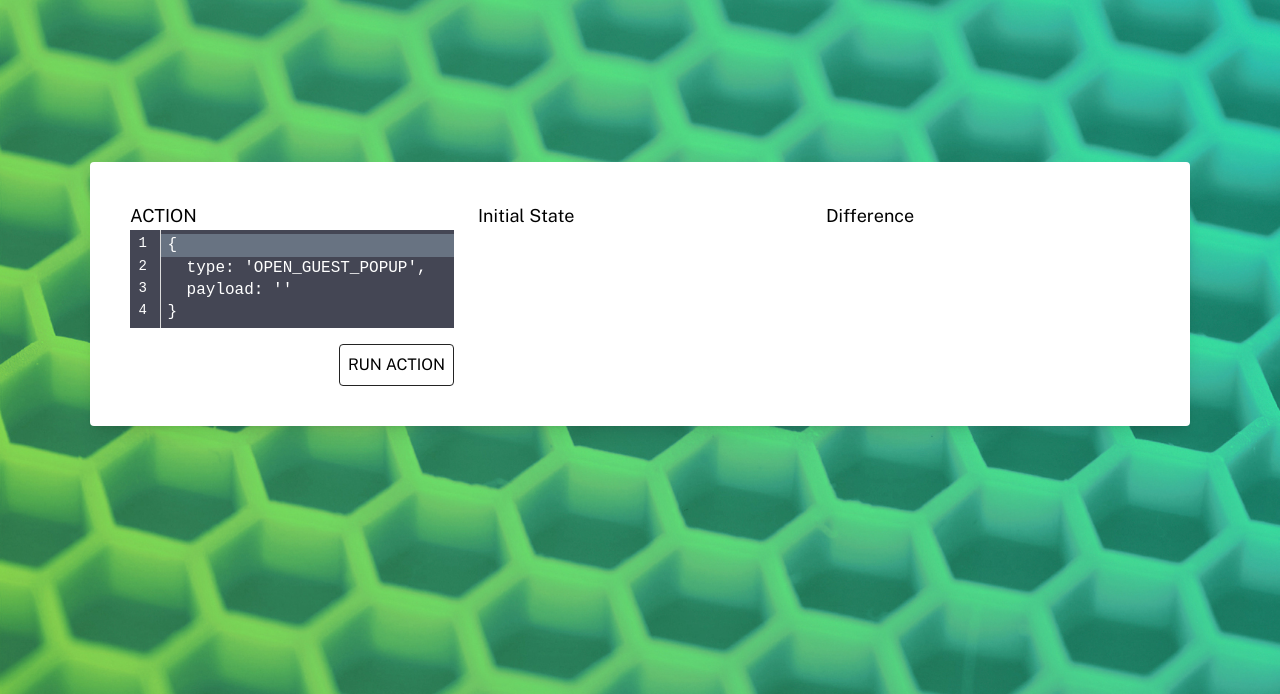
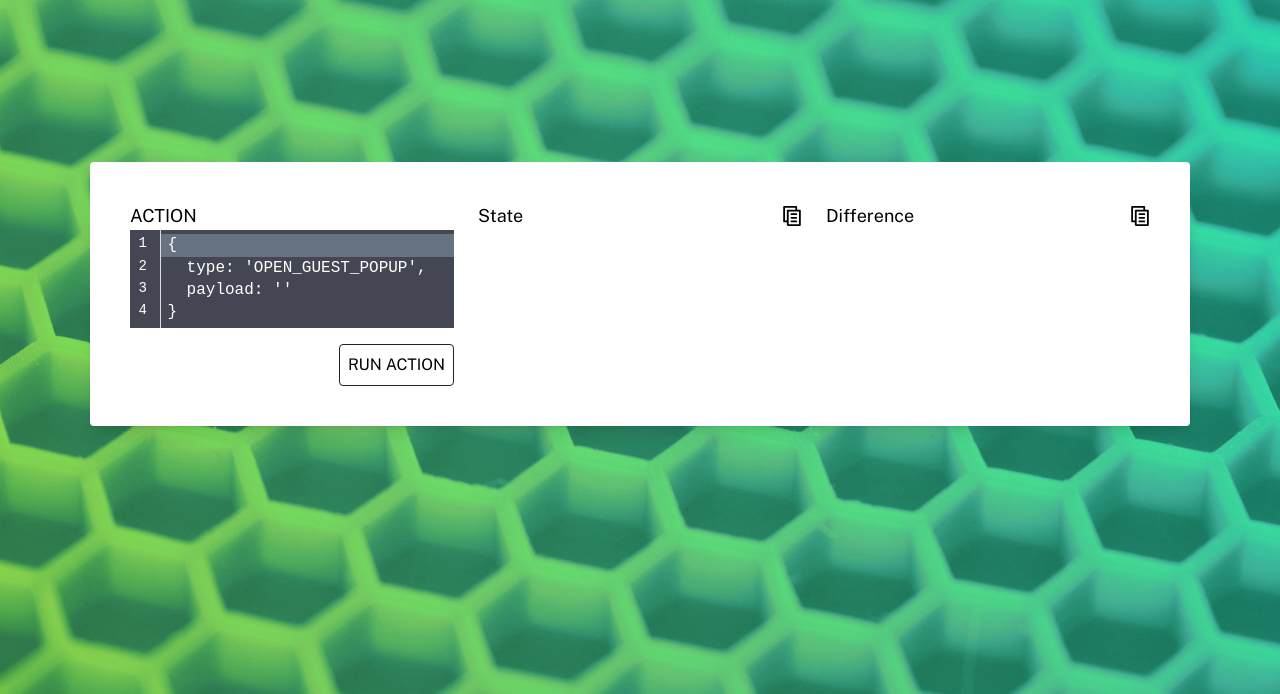
Before and after one commit to advancedkiosks/zamok-api-demo, a website built with webpack: page src/index.html in a window 1280 px wide. Shown: the part 106-800 px from the top of the page. Built offline with nearby package versions, Linux system fonts and the light colour scheme.

Commit message:
feat: added copy to clipboard

```diff
--- a/package.json
+++ b/package.json
@@ -4,10 +4,10 @@
   "description": "",
   "main": "index.js",
   "repository": "github:advancedkiosks/zamok-api-demo",
-	"homepage": "https://advancedkiosks.github.io/zamok-api-demo",
+  "homepage": "https://advancedkiosks.github.io/zamok-api-demo",
   "scripts": {
     "start": "webpack serve --mode development --open",
-    "build": "webpack --mode=development",
+    "build": "webpack --mode production",
     "predeploy": "npm run build",
     "deploy": "gh-pages -d dist"
   },
--- a/src/index.html
+++ b/src/index.html
@@ -22,11 +22,39 @@
       <button id="fire" class="border rounded border-[#232323] p-2 block ml-auto hover:bg-[#232323] hover:text-white transition">RUN ACTION</button>
     </div>
     <div>
-      <p class="text-lg">Initial State</p>
+      <div class="flex items-center justify-between">
+        <p class="text-lg">State</p>
+        <button id="copy" class="h-5 w-5">
+          <svg fill="#000000" height="20px" width="20px" version="1.1" id="Capa_1" xmlns="http://www.w3.org/2000/svg" xmlns:xlink="http://www.w3.org/1999/xlink" viewBox="0 0 330 330" xml:space="preserve">
+            <g>
+              <path d="M35,270h45v45c0,8.284,6.716,15,15,15h200c8.284,0,15-6.716,15-15V75c0-8.284-6.716-15-15-15h-45V15
+                c0-8.284-6.716-15-15-15H35c-8.284,0-15,6.716-15,15v240C20,263.284,26.716,270,35,270z M280,300H110V90h170V300z M50,30h170v30H95
+                c-8.284,0-15,6.716-15,15v165H50V30z" />
+              <path d="M155,120c-8.284,0-15,6.716-15,15s6.716,15,15,15h80c8.284,0,15-6.716,15-15s-6.716-15-15-15H155z" />
+              <path d="M235,180h-80c-8.284,0-15,6.716-15,15s6.716,15,15,15h80c8.284,0,15-6.716,15-15S243.284,180,235,180z" />
+              <path d="M235,240h-80c-8.284,0-15,6.716-15,15c0,8.284,6.716,15,15,15h80c8.284,0,15-6.716,15-15C250,246.716,243.284,240,235,240z" />
+            </g>
+          </svg>
+        </button>
+      </div>
       <div class="px-4 text-white text-xl w-full max-h-[calc(100vh-300px)] overflow-y-auto" id="json-container"></div>
     </div>
     <div>
-      <p class="text-lg">Difference</p>
+      <div class="flex items-center justify-between">
+        <p class="text-lg">Difference</p>
+        <button id="copy-difference" class="h-5 w-5">
+          <svg fill="#000000" height="20px" width="20px" version="1.1" id="Capa_1" xmlns="http://www.w3.org/2000/svg" xmlns:xlink="http://www.w3.org/1999/xlink" viewBox="0 0 330 330" xml:space="preserve">
+            <g>
+              <path d="M35,270h45v45c0,8.284,6.716,15,15,15h200c8.284,0,15-6.716,15-15V75c0-8.284-6.716-15-15-15h-45V15
+              c0-8.284-6.716-15-15-15H35c-8.284,0-15,6.716-15,15v240C20,263.284,26.716,270,35,270z M280,300H110V90h170V300z M50,30h170v30H95
+              c-8.284,0-15,6.716-15,15v165H50V30z" />
+              <path d="M155,120c-8.284,0-15,6.716-15,15s6.716,15,15,15h80c8.284,0,15-6.716,15-15s-6.716-15-15-15H155z" />
+              <path d="M235,180h-80c-8.284,0-15,6.716-15,15s6.716,15,15,15h80c8.284,0,15-6.716,15-15S243.284,180,235,180z" />
+              <path d="M235,240h-80c-8.284,0-15,6.716-15,15c0,8.284,6.716,15,15,15h80c8.284,0,15-6.716,15-15C250,246.716,243.284,240,235,240z" />
+            </g>
+          </svg>
+        </button>
+      </div>
       <div class="px-4 text-white text-xl w-full max-h-[calc(100vh-300px)] overflow-y-auto" id="json-container-2"></div>
     </div>
   </div>
--- a/src/js/index.js
+++ b/src/js/index.js
@@ -16,6 +16,7 @@ const zamok = new Zamok.api({
 });
 
 let initialState = {};
+let difference = {};
 let initEditor = 0;
 
 document.getElementsByTagName('body')[0].style.backgroundImage = `url(${LockBg})`;
@@ -48,6 +49,8 @@ const codeEditor = new EditorView({
 });
 
 const button = document.getElementById('fire');
+const copyButton = document.getElementById('copy');
+const copyDifferenceButton = document.getElementById('copy-difference');
 
 const renderStateTree = (state, parentId) => {
   const parent = document.getElementById(parentId);
@@ -74,7 +77,7 @@ const dispatch = () => {
 
   if (zamok.isInZamok && action) {
     zamok.dispatch(action).then((state) => {
-      const difference = getStateDifference(initialState, state);
+      difference = getStateDifference(initialState, state);
       initialState = state;
 
       logoElement.src = SubmittedLogo;
@@ -86,7 +89,13 @@ const dispatch = () => {
   }
 };
 
+const copyToClipboard = (obj) => {
+  navigator.clipboard.writeText(JSON.stringify(obj));
+};
+
 button.addEventListener('click', dispatch);
+copyButton.addEventListener('click', () => copyToClipboard(initialState));
+copyDifferenceButton.addEventListener('click', () => copyToClipboard(difference));
 
 if (zamok.isInZamok) {
   zamok.getState().then((state) => {
--- a/webpack.config.js
+++ b/webpack.config.js
@@ -1,12 +1,12 @@
 const path = require('path');
 const HtmlWebpackPlugin = require('html-webpack-plugin');
 
-module.exports = {
+module.exports = (_, argv) => ({
   entry: './src/js/index.js', // Your entry point
   output: {
     path: path.resolve(__dirname, 'dist'),
     filename: 'bundle.js',
-    publicPath: '/zamok-api-demo/',
+    publicPath: argv.mode === 'production' ? '/zamok-api-demo/' : '/',
   },
   module: {
     rules: [
@@ -37,4 +37,4 @@ module.exports = {
   devServer: {
     port: 8081,
   },
-};
+});
```
